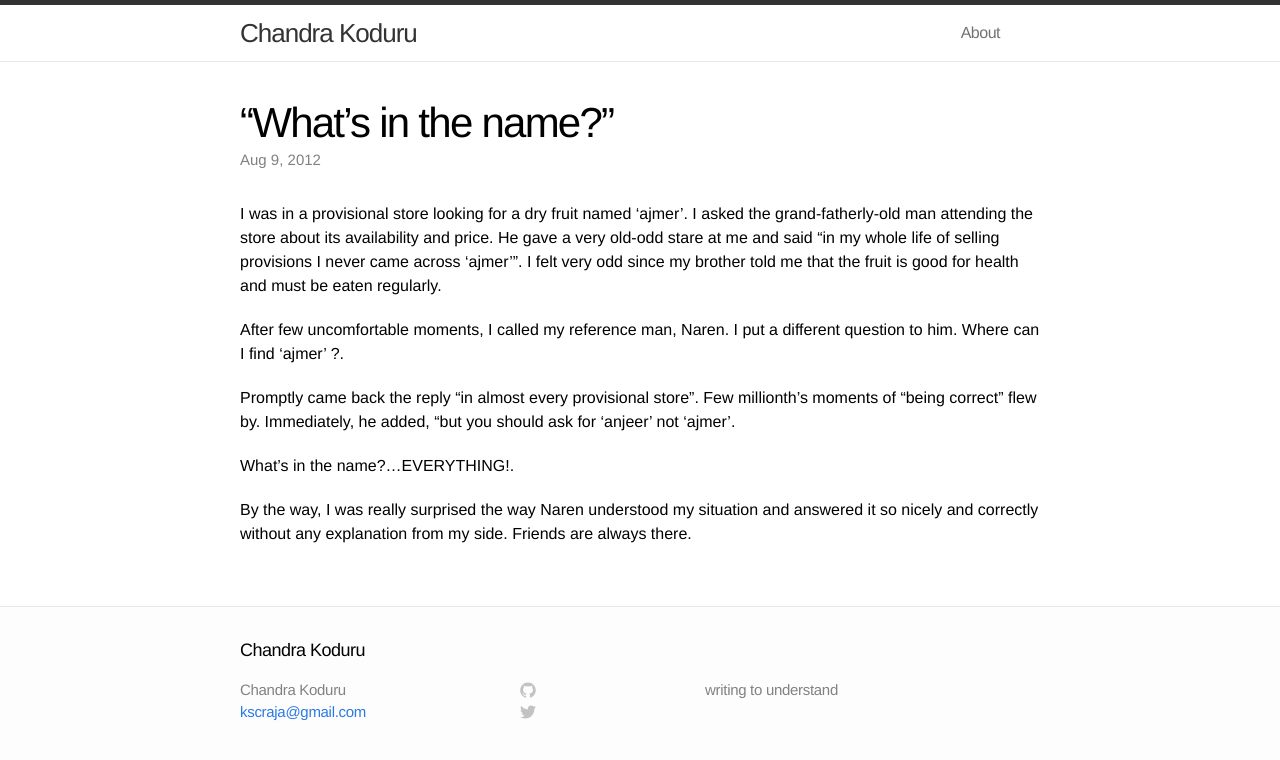
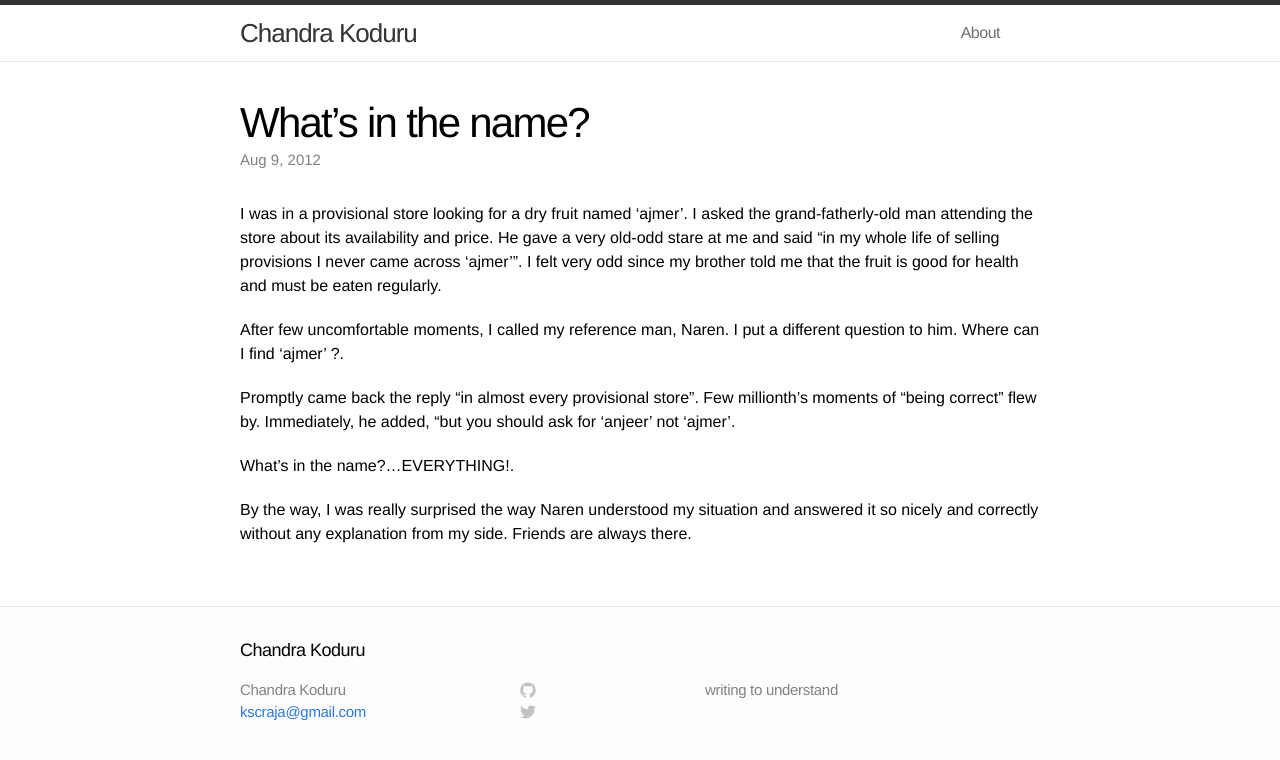
Before and after one commit to kscraja/kscraja.github.io, a Jekyll site: the page built from _posts/in_my_life/2012-08-09-whats-in-the-name.markdown, in a window 1280 px wide. Shown: the top 760 px of the page. Built offline with Jekyll 4.4.1, drawn with Linux system fonts in a browser that asks for light colours.

```diff
--- a/_posts/in_my_life/2012-08-09-whats-in-the-name.markdown
+++ b/_posts/in_my_life/2012-08-09-whats-in-the-name.markdown
@@ -1,6 +1,6 @@
 ---
 layout: post
-title: “What’s in the name?”
+title: What’s in the name?
 date: 2012-08-09
 categories: life
 ---
```
